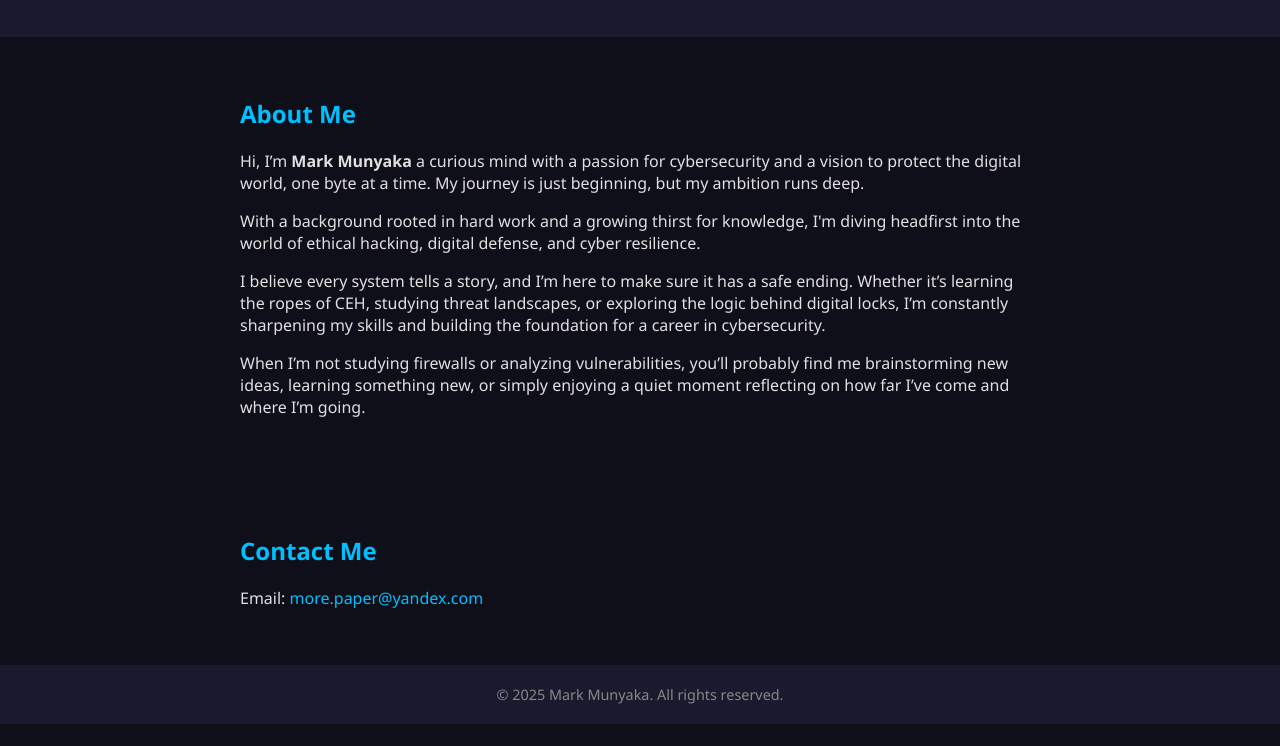
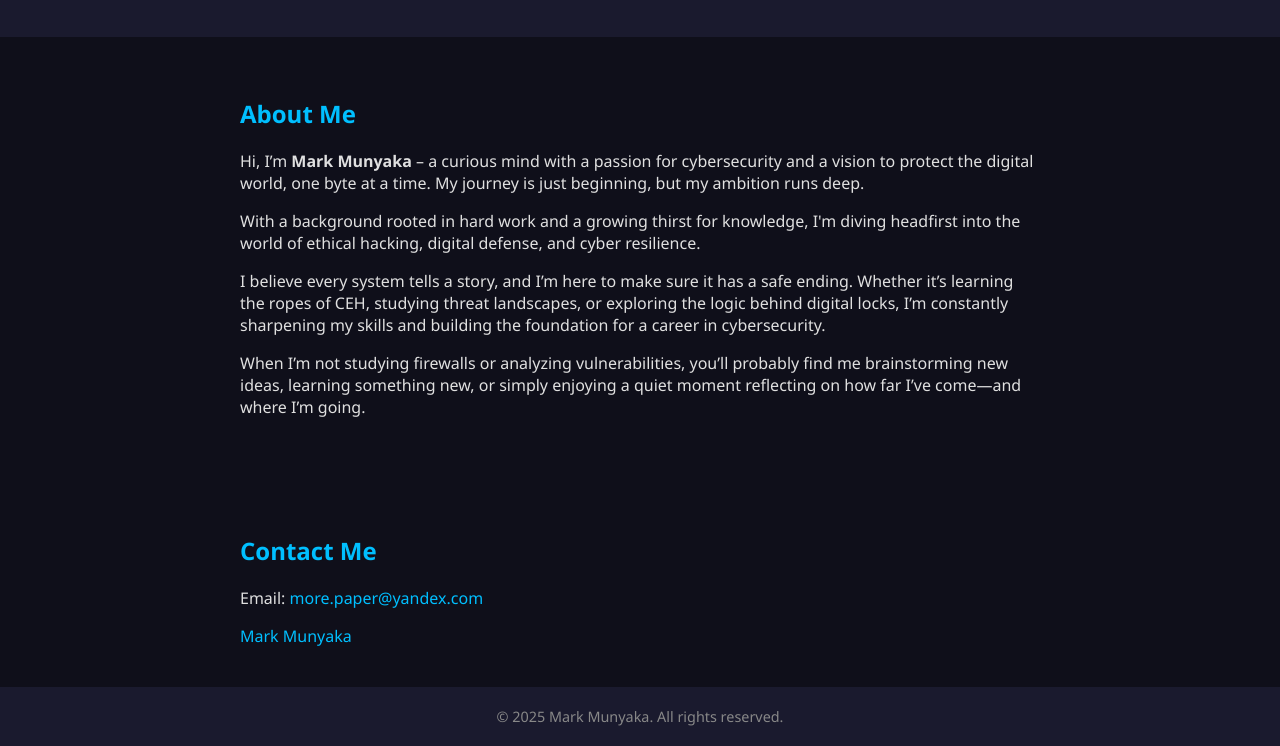
Before and after one commit to mark12397/portfolio, a plain HTML site: page index.html in a window 1280 px wide. Shown: the part 173-919 px from the top of the page. Before the commit the page ends 897 px from the top, so only its background shows below. Drawn offline with Linux system fonts and the light colour scheme.

Commit message:
index.html

```diff
--- a/index.html
+++ b/index.html
@@ -68,7 +68,7 @@
   <section id="about">
     <h2>About Me</h2>
     <p>
-      Hi, I’m <strong>Mark Munyaka</strong>  a curious mind with a passion for cybersecurity and a vision to protect the digital world, one byte at a time. My journey is just beginning, but my ambition runs deep.
+      Hi, I’m <strong>Mark Munyaka</strong> – a curious mind with a passion for cybersecurity and a vision to protect the digital world, one byte at a time. My journey is just beginning, but my ambition runs deep.
     </p>
     <p>
       With a background rooted in hard work and a growing thirst for knowledge, I'm diving headfirst into the world of ethical hacking, digital defense, and cyber resilience.
@@ -77,13 +77,14 @@
       I believe every system tells a story, and I’m here to make sure it has a safe ending. Whether it’s learning the ropes of CEH, studying threat landscapes, or exploring the logic behind digital locks, I’m constantly sharpening my skills and building the foundation for a career in cybersecurity.
     </p>
     <p>
-      When I’m not studying firewalls or analyzing vulnerabilities, you’ll probably find me brainstorming new ideas, learning something new, or simply enjoying a quiet moment reflecting on how far I’ve come and where I’m going.
+      When I’m not studying firewalls or analyzing vulnerabilities, you’ll probably find me brainstorming new ideas, learning something new, or simply enjoying a quiet moment reflecting on how far I’ve come—and where I’m going.
     </p>
   </section>
 
   <section id="contact">
     <h2>Contact Me</h2>
     <p>Email: <a href="mailto:more.paper@yandex.com">more.paper@yandex.com</a></p>
+	<div class="badge-base LI-profile-badge" data-locale="en_US" data-size="medium" data-theme="dark" data-type="VERTICAL" data-vanity="mark-munyaka-183651327" data-version="v1"><a class="badge-base__link LI-simple-link" href="https://mt.linkedin.com/in/mark-munyaka-183651327?trk=profile-badge">Mark Munyaka</a></div>
   </section>
 
   <footer>
@@ -91,4 +92,5 @@
   </footer>
 
 </body>
+<script src="https://platform.linkedin.com/badges/js/profile.js" async defer type="text/javascript"></script>
 </html>
```
